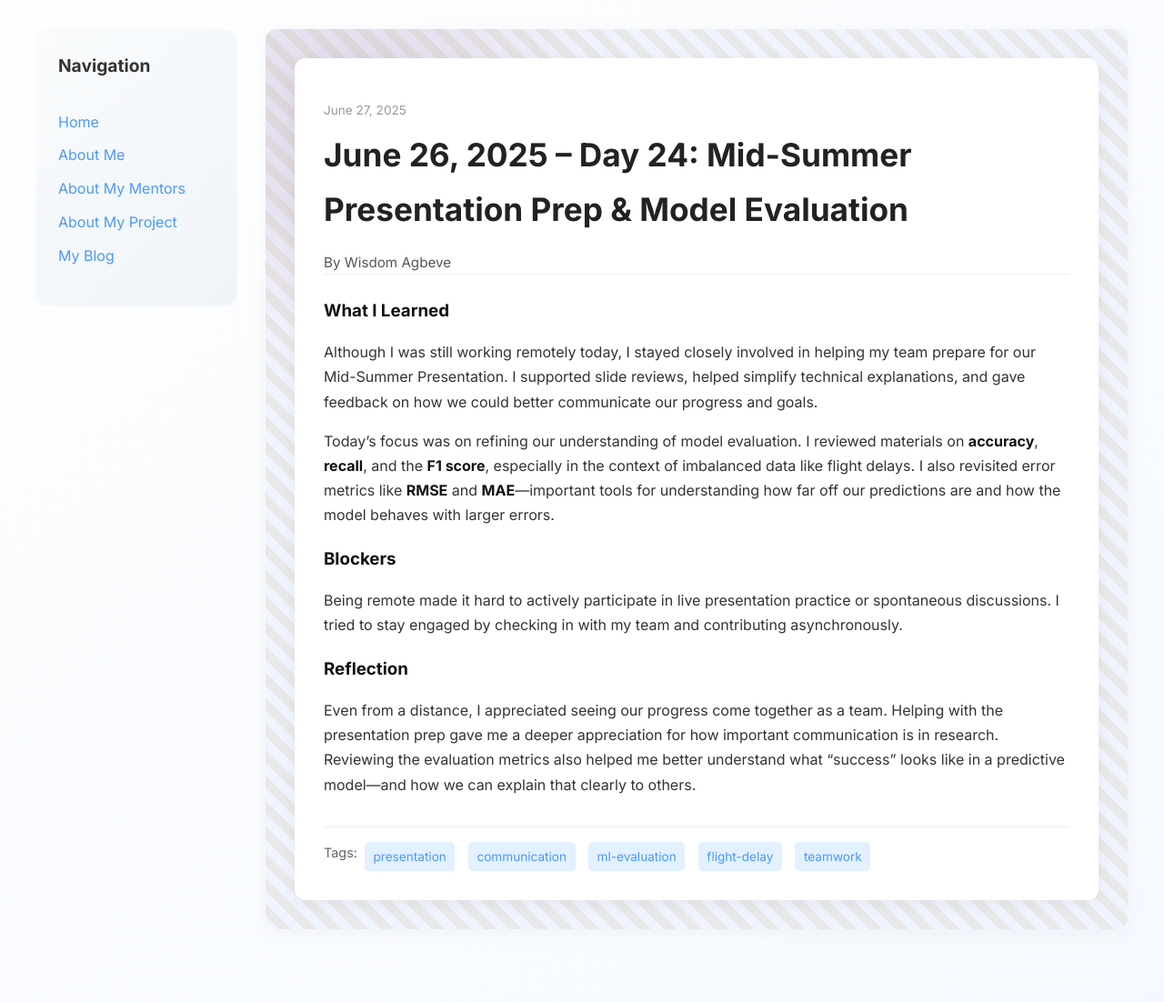
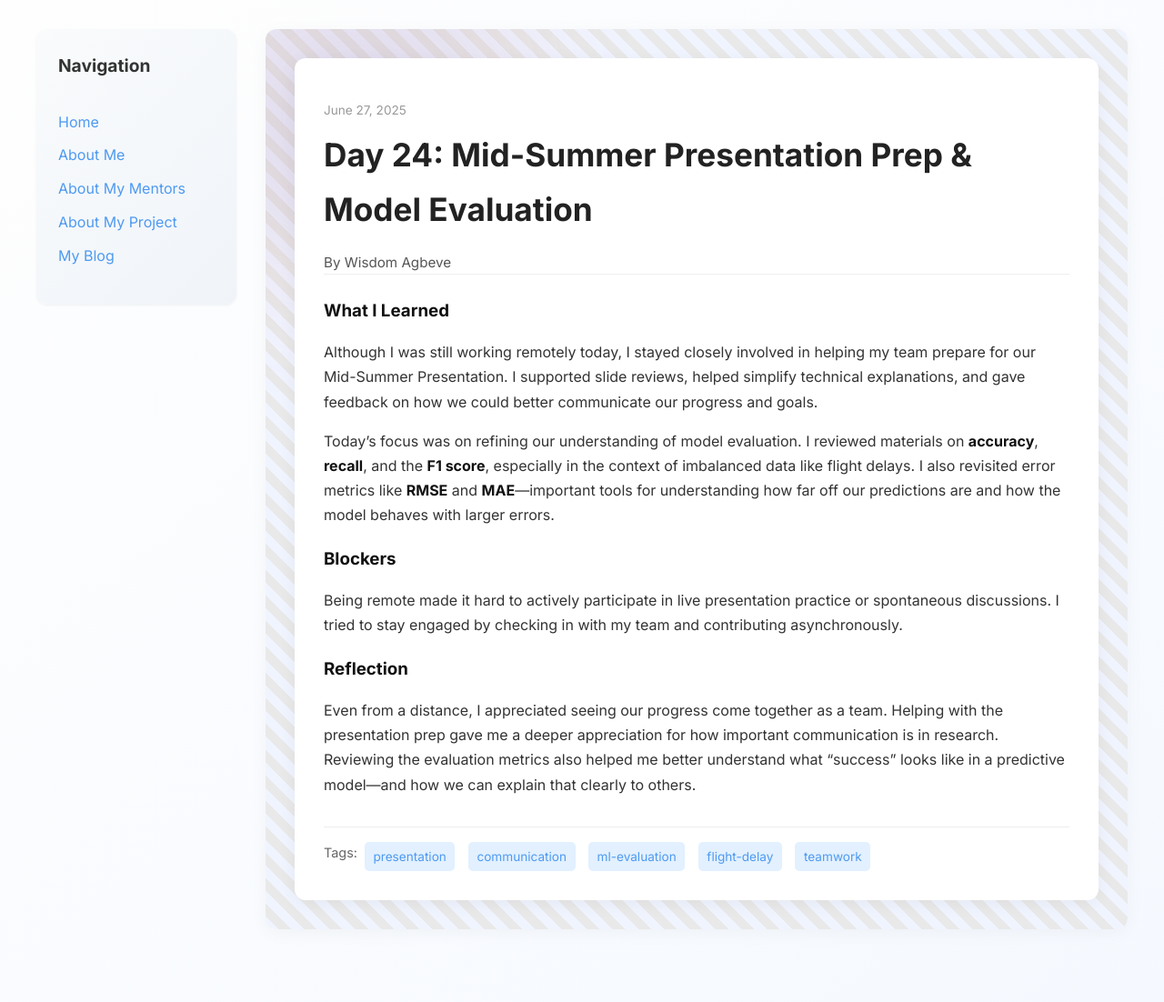
Before and after one commit to wisdomagbeve01/wisdomagbeve01.github.io, a Jekyll site: the page built from _posts/2025-06-27-day-24.md, in a window 1280 px wide. Shown: the whole page at 91% size. Built offline with Jekyll 4.4.1, drawn with Linux system fonts in a browser that asks for light colours.

Commit message:
Update 2025-06-27-day-24.md

```diff
--- a/_posts/2025-06-27-day-24.md
+++ b/_posts/2025-06-27-day-24.md
@@ -1,6 +1,6 @@
 ---
 layout: post
-title: "June 26, 2025 – Day 24: Mid-Summer Presentation Prep & Model Evaluation"
+title: "Day 24: Mid-Summer Presentation Prep & Model Evaluation"
 date: 2025-06-27
 author: Wisdom Agbeve
 permalink: /day24.html
```
